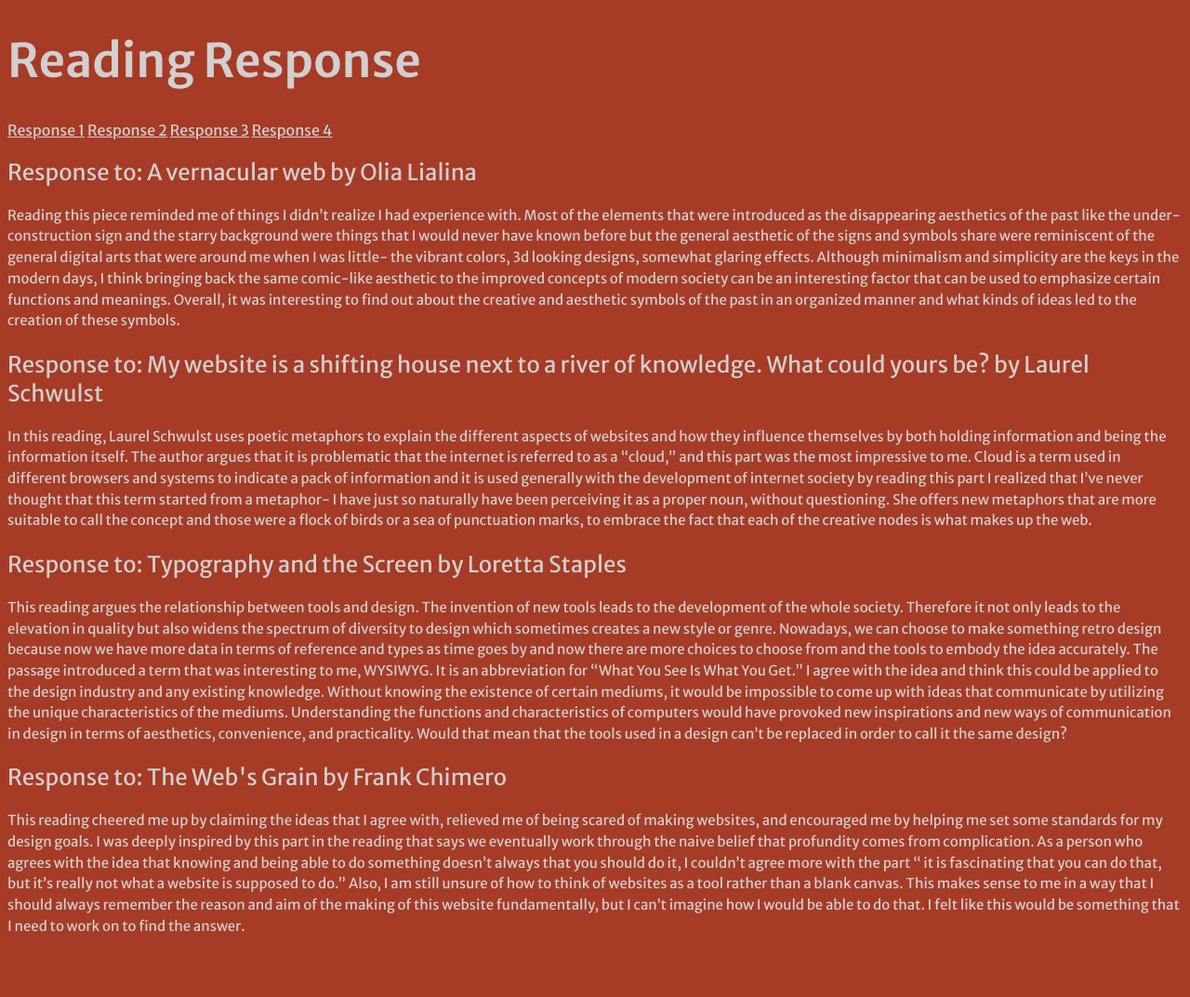
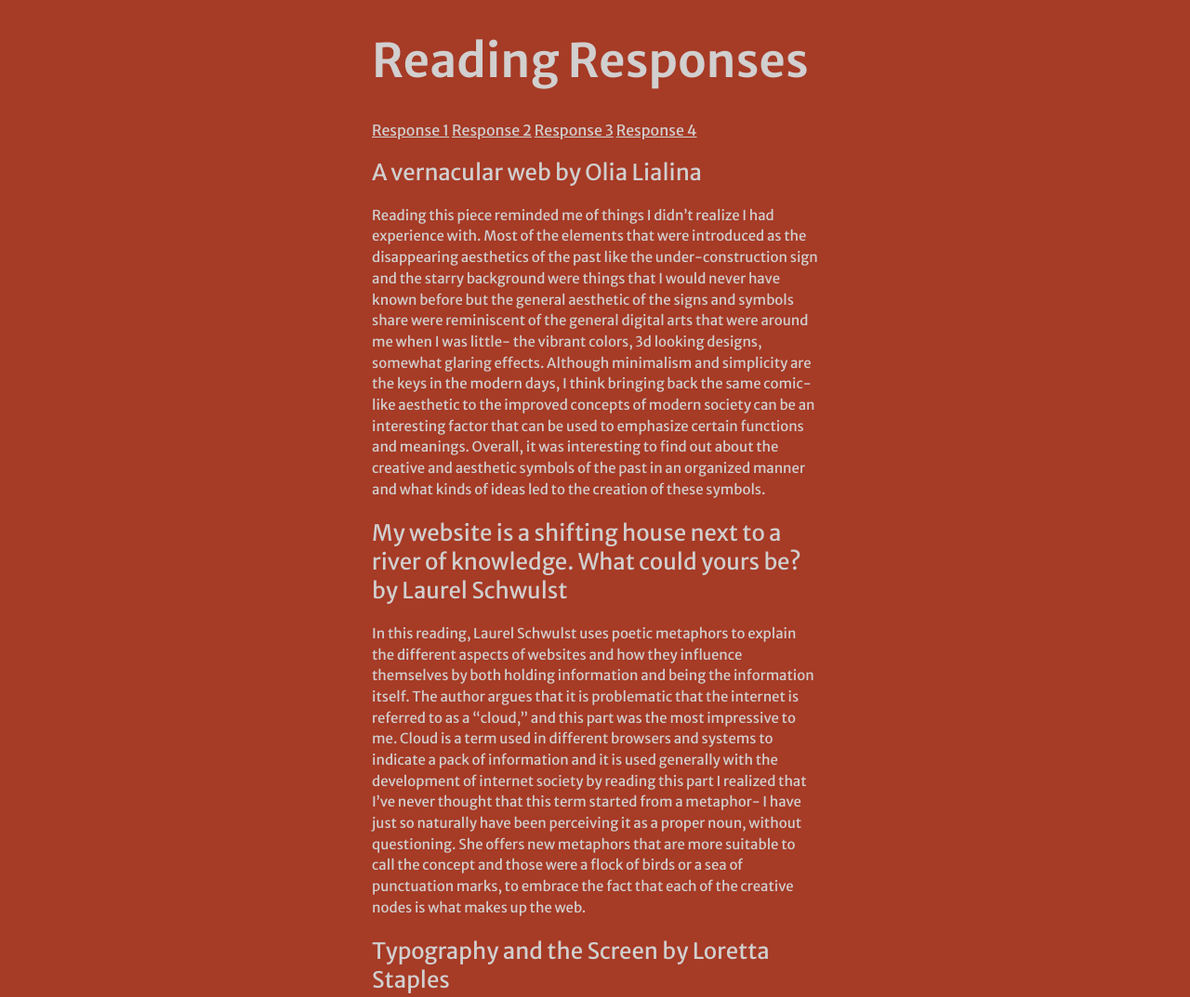
Before and after one commit to shony853/core-2-int-lab, a website built with Parcel: page activities/reading-responses/index.html in a window 1280 px wide. Shown: the top 1073 px of the page at 93% size. Before the commit the page ends 1023 px from the top, so only its background shows below. Built offline with nearby package versions, Linux system fonts and the light colour scheme.

Commit message:
reading response

```diff
--- a/activities/reading-responses/index.html
+++ b/activities/reading-responses/index.html
@@ -13,7 +13,7 @@
 </head>
 
 <body>
-<h1>Reading Response</h1>
+<h1>Reading Responses</h1>
 <nav>
     <a href="#response1">Response 1</a>
     <a href="#response2">Response 2</a>
@@ -22,15 +22,15 @@
 </nav>
 
 <section id="response1" class="response">
-    <h2>Response to: <span class="title">A vernacular web</span> by <span class="author">Olia Lialina</span></h2>
-    <time> </time>
+    <h2> <span class="title">A vernacular web</span> by <span class="author">Olia Lialina</span></h2>
+    <time>  </time>
     <p>
         Reading this piece reminded me of things I didn’t realize I had experience with. Most of the elements that were introduced as the disappearing aesthetics of the past like the under-construction sign and the starry background were things that I would never have known before but the general aesthetic of the signs and symbols share were reminiscent of the general digital arts that were around me when I was little- the vibrant colors, 3d looking designs, somewhat glaring effects. Although minimalism and simplicity are the keys in the modern days, I think bringing back the same comic-like aesthetic to the improved concepts of modern society can be an interesting factor that can be used to emphasize certain functions and meanings. Overall, it was interesting to find out about the creative and aesthetic symbols of the past in an organized manner and what kinds of ideas led to the creation of these symbols.
     </p>
 </section>
 
 <section id="response2" class="response">
-    <h2>Response to: <span class="title">My website is a shifting house next to a river of knowledge. What could yours be?</span> by <span class="author">Laurel Schwulst</span></h2>
+    <h2> <span class="title">My website is a shifting house next to a river of knowledge. What could yours be?</span> by <span class="author">Laurel Schwulst</span></h2>
     <time> </time>
     <p>
         In this reading, Laurel Schwulst uses poetic metaphors to explain the different aspects of websites and how they influence themselves by both holding information and being the information itself. The author argues that it is problematic that the internet is referred to as a “cloud,” and this part was the most impressive to me. Cloud is a term used in different browsers and systems to indicate a pack of information and it is used generally with the development of internet society by reading this part I realized that I’ve never thought that this term started from a metaphor- I have just so naturally have been perceiving it as a proper noun, without questioning. She offers new metaphors that are more suitable to call the concept and those were a flock of birds or a sea of punctuation marks, to embrace the fact that each of the creative nodes is what makes up the web.
@@ -38,7 +38,7 @@
 </section>
 
 <section id="response3" class="response">
-    <h2>Response to: <span class="title">Typography and the Screen</span> by <span class="author">Loretta Staples</span></h2>
+    <h2> <span class="title">Typography and the Screen</span> by <span class="author">Loretta Staples</span></h2>
     <time> </time>
     <p>
         This reading argues the relationship between tools and design. The invention of new tools leads to the development of the whole society. Therefore it not only leads to the elevation in quality but also widens the spectrum of diversity to design which sometimes creates a new style or genre. Nowadays, we can choose to make something retro design because now we have more data in terms of reference and types as time goes by and now there are more choices to choose from and the tools to embody the idea accurately. The passage introduced a term that was interesting to me, WYSIWYG. It is an abbreviation for “What You See Is What You Get.” I agree with the idea and think this could be applied to the design industry and any existing knowledge. Without knowing the existence of certain mediums, it would be impossible to come up with ideas that communicate by utilizing the unique characteristics of the mediums. Understanding the functions and characteristics of computers would have provoked new inspirations and new ways of communication in design in terms of aesthetics, convenience, and practicality. Would that mean that the tools used in a design can’t be replaced in order to call it the same design?
@@ -46,7 +46,7 @@
 </section>
 
 <section id="response4" class="response">
-    <h2>Response to: <span class="title">The Web's Grain</span> by <span class="author">Frank Chimero</span></h2>
+    <h2><span class="title">The Web's Grain</span> by <span class="author">Frank Chimero</span></h2>
     <time> </time>
     <p>
         This reading cheered me up by claiming the ideas that I agree with, relieved me of being scared of making websites, and encouraged me by helping me set some standards for my design goals. I was deeply inspired by this part in the reading that says we eventually work through the naive belief that profundity comes from complication. As a person who agrees with the idea that knowing and being able to do something doesn’t always that you should do it, I couldn’t agree more with the part “ it is fascinating that you can do that, but it’s really not what a website is supposed to do.”
--- a/activities/reading-responses/main.css
+++ b/activities/reading-responses/main.css
@@ -2,6 +2,8 @@ body{
     background-color: #a63b26;
     color: #d1cfcf;
     font-family: 'Merriweather Sans', sans-serif;
+    margin-left: 300pt;
+    margin-right: 300pt;
 }
 h1 {
     font-size: 50px;
```
